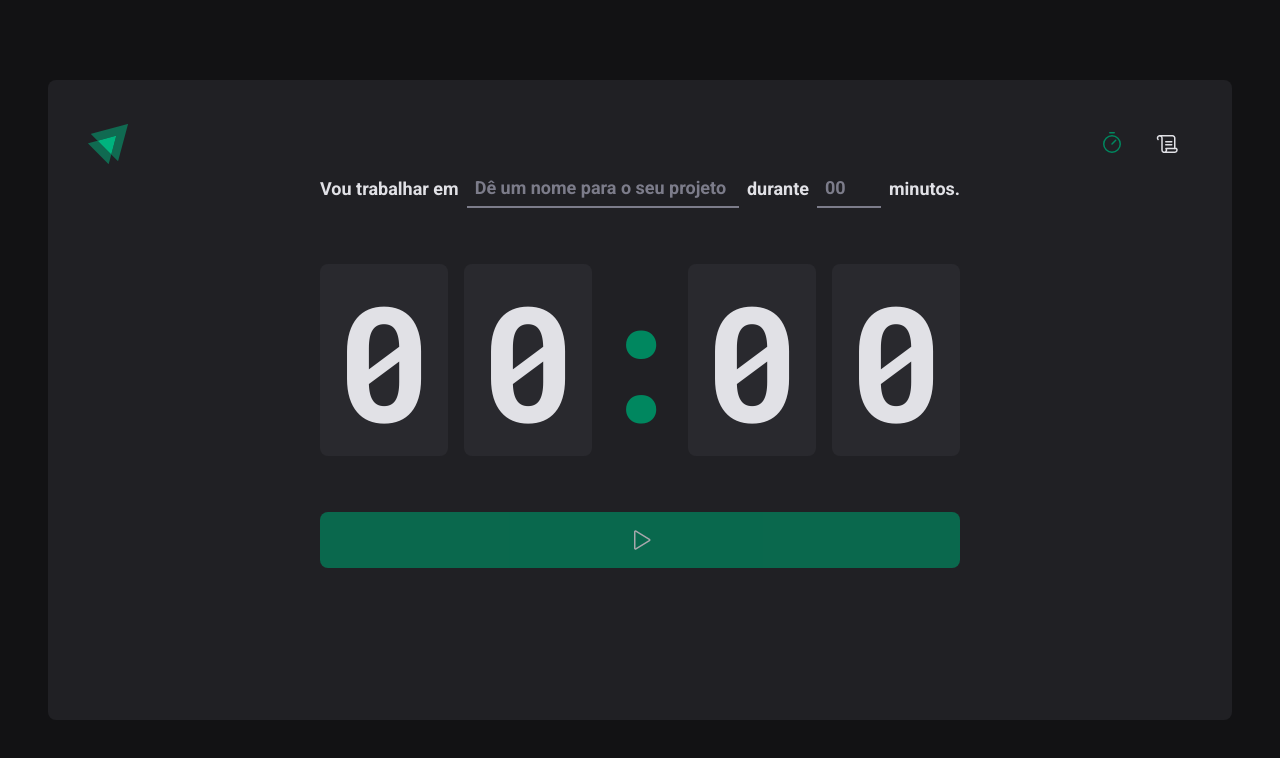
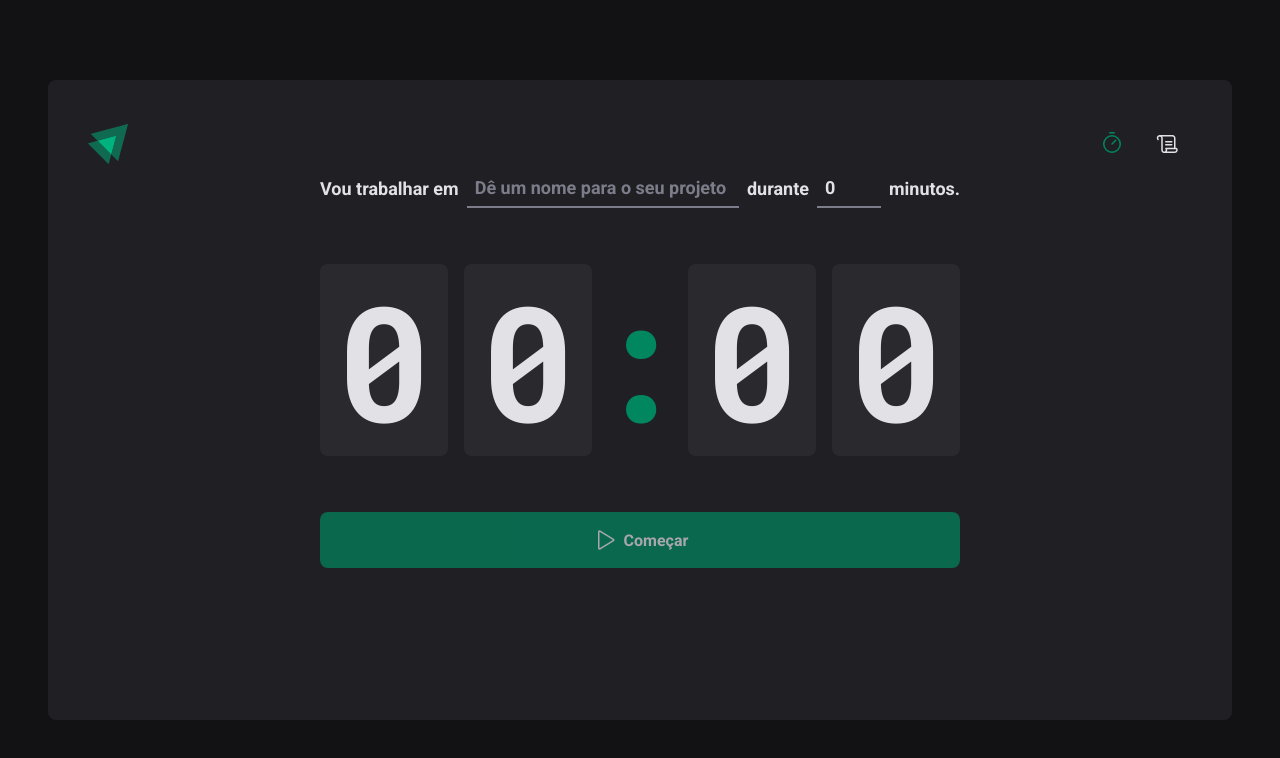
Before and after one commit to Esmaily87/pomodoro2, a React (Vite) app: page / in a window 1280 px wide. Shown: the top 758 px of the page. Built offline with nearby package versions, Linux system fonts and the light colour scheme.

Commit message:
Adicionado validação e lib ZOD

```diff
--- a/package.json
+++ b/package.json
@@ -10,12 +10,15 @@
     "preview": "vite preview"
   },
   "dependencies": {
+    "@hookform/resolvers": "^3.2.0",
     "@types/styled-components": "^5.1.26",
     "phosphor-react": "^1.4.1",
     "react": "^18.2.0",
     "react-dom": "^18.2.0",
+    "react-hook-form": "^7.45.2",
     "react-router-dom": "^6.12.1",
-    "styled-components": "^5.3.9"
+    "styled-components": "^5.3.9",
+    "zod": "^3.21.4"
   },
   "devDependencies": {
     "@types/react": "^18.0.28",
--- a/src/pages/Home/index.tsx
+++ b/src/pages/Home/index.tsx
@@ -1,22 +1,87 @@
 import { Play } from "phosphor-react";
 import { CountDownContainer, FormContainer, HomeContainer, MinutesAmountInput, Separator, StartCountDownButton, TaskInput } from "./styles";
+//import { useState } from "react";
+import { useForm } from "react-hook-form"
+import { zodResolver } from "@hookform/resolvers/zod"
+import * as zod from "zod"
 import { useState } from "react";
 
+const newCycleFormValidationSchema = zod.object({ //schema de validacao de dados sendo possivel adicionar mais propriedades que serao add as interfaces
+    task: zod.string().min(1,'informe a tarefa'),
+    minutesAmount: zod.number()
+    .min(5, 'O ciclo precisa ser de no mínimo 60 minutos').
+    max(40, 'O ciclo precisa ter de no máximo 60 minutos')
+})
+
+// interface NewCycleFormData{
+//    task: string
+//    minutesAmount: number
+//}
+
+type NewCycleFormData = zod.infer<typeof newCycleFormValidationSchema> //typeof converte uma variavel JS para dentro do typescript referenciando
+
+interface Cycle {
+    id: string
+    task: string
+    minutesAmount: number
+
+
+}
+
 export function Home(){
-    const [task, setTask] = useState('')
+    const [cycles, setCycles] = useState<Cycle[]>([]) //sempre iniciar o estado com o mesmo tipo de informacao que sera usado na aplicacao
+    const [activeCycleId, setActiveCycleId] = useState<string | null>(null) //para saber o id do ciclo ativo
+    //const [task, setTask] = useState('') //monitora o estado do input, cada digitacao e armazenado no estado da aplicacao
+    const {register, handleSubmit, watch, reset /*formState*/} = useForm<NewCycleFormData>({ //exibe as variaveis disponiveis na interface
+        resolver: zodResolver(newCycleFormValidationSchema),
+        defaultValues:{
+            task: '',
+            minutesAmount: 0,
+        } //validacao
+
+        }) //desestruturaçao
+            //register recebe o nome de um input e retorna algunas metodos que sao os metodos que
+            //usamos para trabalhar com input no JS
+            //Watch monitora o estado
+    function handleCreateNewCycle(data: NewCycleFormData) {
+            const id = String(new Date().getTime());
+
+        const newCycle: Cycle = { //deve ter id, task e minutesAmount
+            id,
+            task: data.task,
+            minutesAmount: data.minutesAmount,
+        }
+
+        setCycles((state) => [...state, newCycle]) // sempre que uma mudança de estado depender do valor anterior usar arrow function
+                                                    //o spread operator ira buscar os ciclos já criados e adicionar o newcycle ao final
+        setActiveCycleId(id)
+
+        console.log(data)
+        reset();
+
+    }
+    /*console.log(formState.errors)*/
+
+    const activeCycle = cycles.find((cycles) => cycles.id === activeCycleId)
+    console.log(activeCycle)
+
+    const task = watch('task') //variavel task que ta monitorando o estado de task
+    const isSubmitDisabled = !task //variável auxiliar para monitorar o estado de task vazio
 
 
     return (
         <HomeContainer>
-        <form action="">
+        <form onSubmit={handleSubmit(handleCreateNewCycle)}> {/*aqui seria adicionado o handleSubmit*/}
         <FormContainer>
             <label htmlFor="task">Vou trabalhar em</label>
             <TaskInput
             id="task"
+            //name= "task" //o register já poem um nome
             list="task-suggestions"
             placeholder="Dê um nome para o seu projeto"
-            onChange={(e) => setTask(e.target.value)} //pega o evento de mudanca e salva no state do setTask
-            value={task}
+            {...register('task')} //spread operator na frente de um objeto disponibiliza todos as propriedades disponiveis do objeto
+            //onChange={(e) => setTask(e.target.value)} //ao inves de capturar o que o usuario digita seria substituido por  {...register('task')} acima
+            //value={task} //valor do estado, digitacao do usuario
             />
 
             <datalist id="task-suggestions">
@@ -27,8 +92,16 @@ export function Home(){
 
             </datalist>
 
-            <label htmlFor="">durante</label>
-            <MinutesAmountInput type="number" id="minutesAmount" placeholder="00" step={5} min={5} max={60}/>
+            <label htmlFor="minutesAmount">durante</label>
+            <MinutesAmountInput
+            type="number"
+            id="minutesAmount"
+            placeholder="00"
+            step={5}
+            min={5}
+            max={60}
+            {...register('minutesAmount', {valueAsNumber: true})}
+            />
 
             <span>minutos.</span>
         </FormContainer>
@@ -42,8 +115,9 @@ export function Home(){
             <span>0</span>
         </CountDownContainer>
 
-        <StartCountDownButton disabled={!task} type="submit">
+        <StartCountDownButton disabled={isSubmitDisabled} type="submit">{/* desabiltia o countdown somente quando nao estiver nada escrito no setTask */}
             <Play size={24}/>
+            Começar
         </StartCountDownButton>
         </form>
 
```
Also changed, not shown: src/pages/Home/index-controled.tsx (added, +52 -0 lines), 1 other file (tests, documents, lock files or other folders).
